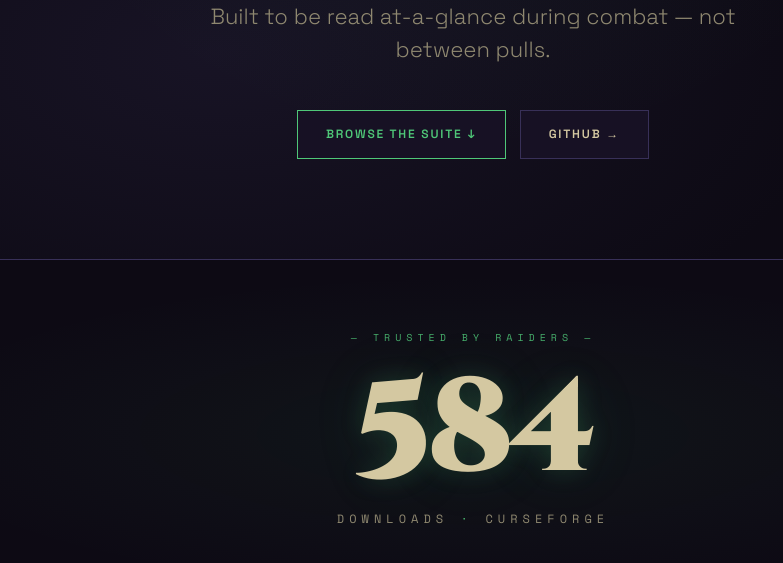
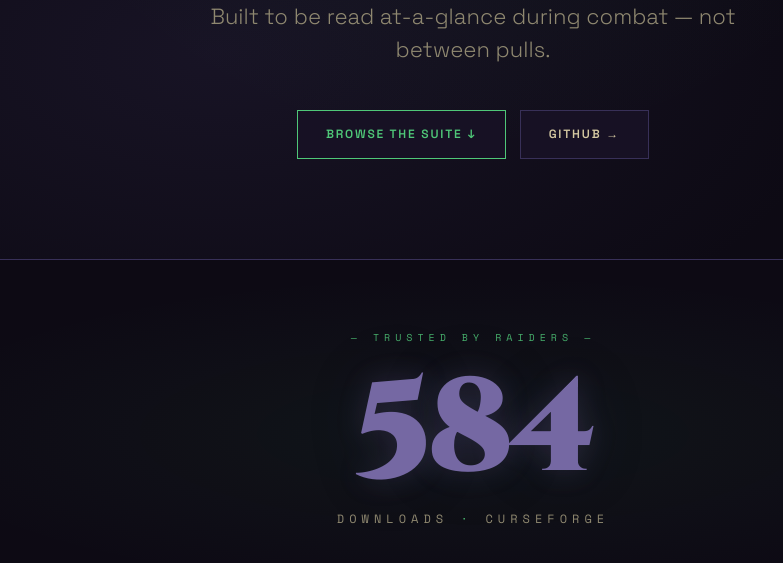
Before and after one commit to Wicksmods/Wicksmods.github.io, a plain HTML site: page index.html in a window 1280 px wide. Shown: the part 427-990 px from the top of the page, without its empty margins (167-950 px from the left). Drawn offline with nearby package versions, Linux system fonts and the light colour scheme.

Commit message:
Stat counter: lifted muted-purple instead of cream so it stops fighting the wordmark

```diff
--- a/index.html
+++ b/index.html
@@ -176,11 +176,13 @@
     font-size: 132px;
     letter-spacing: -0.03em;
     line-height: 0.95;
-    color: var(--text);
-    /* Subtle fel-green halo behind the number */
+    /* Lifted-from-locked muted purple (#383058 at ~50% lightness) — sits
+       behind the cream wordmark visually so the headline still wins. */
+    color: #7568a3;
+    /* Faint matching purple aura */
     text-shadow:
-      0 0 24px rgba(79,199,120,0.18),
-      0 0 64px rgba(79,199,120,0.10);
+      0 0 28px rgba(117, 104, 163, 0.22),
+      0 0 64px rgba(56, 48, 88, 0.18);
     /* Prevent layout jitter when JS swaps the number after fetch */
     font-variant-numeric: tabular-nums;
     display: inline-block;
```
